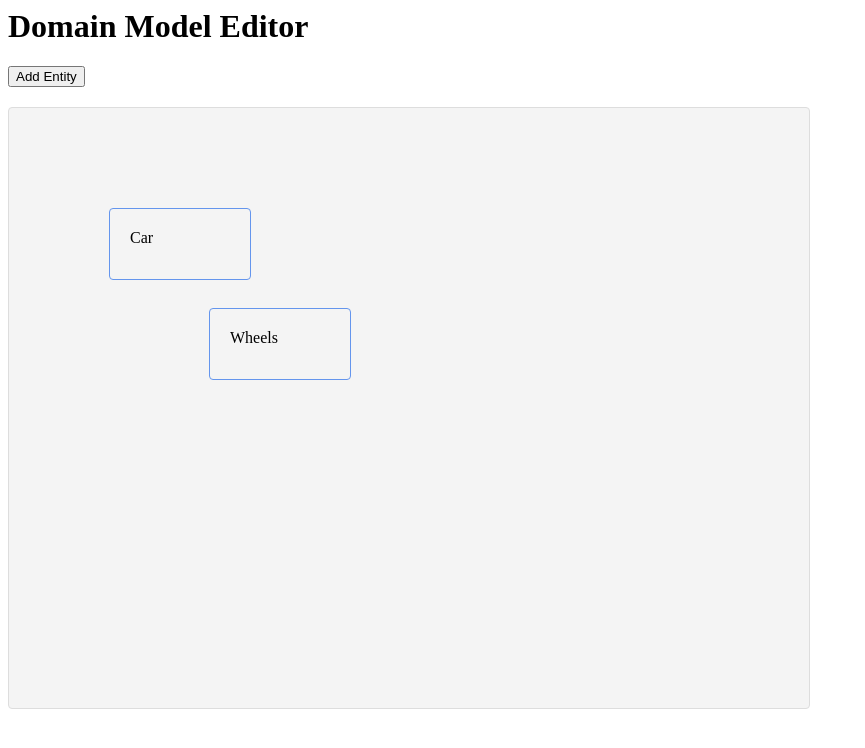
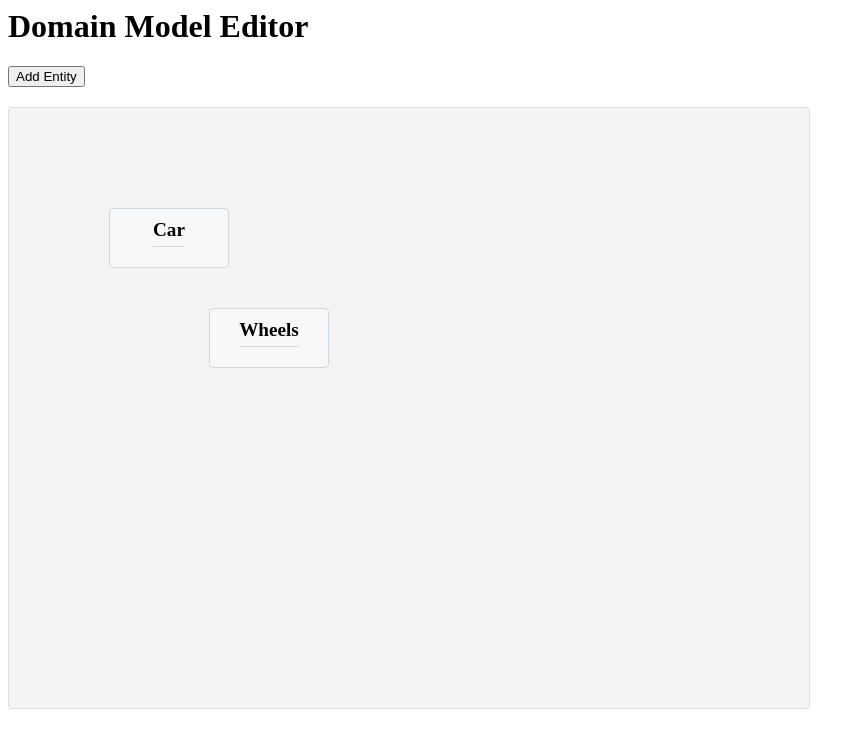
Before and after one commit to devLeopar/Canvas-App, a React app: page / in a window 1280 px wide. Shown: the top 748 px of the page, without its empty margins (0-865 px from the left). Built offline with nearby package versions, Linux system fonts and the light colour scheme.

Commit message:
feat: better styling for entities

```diff
--- a/src/components/DraggableEntity.tsx
+++ b/src/components/DraggableEntity.tsx
@@ -5,11 +5,31 @@ import { runInAction } from "mobx";
 
 const entityBaseStyle = {
   position: "absolute" as const,
-  width: 100,
-  height: 30,
-  border: "1px solid cornflowerblue",
+  display: "flex",
+  flexDirection: "column" as const,
+  justifyContent: "center",
+  alignItems: "center",
+  width: 120, // A bit wider
+  minWidth: 120, // Ensures that it doesn't shrink beyond this point
+  backgroundColor: "#f7f8fa", // A subtle background color
+  border: "1px solid #cfd7df", // A softer border color
   borderRadius: 4,
-  padding: 20,
+  padding: "10px 20px", // A bit of padding to space things out
+  boxSizing: "border-box" as const, // Ensures padding doesn't add up to width
+};
+
+const titleStyle = {
+  margin: "0 0 10px 0",
+  fontSize: "1.2em",
+  borderBottom: "1px solid #cfd7df",
+  paddingBottom: "5px",
+};
+
+const attributeStyle = {
+  fontSize: "1em",
+  listStyleType: "none",
+  padding: 0,
+  margin: 0,
 };
 
 type DraggableEntityProps = {
@@ -94,16 +114,19 @@ const DraggableEntity = observer(({ entity }: DraggableEntityProps) => {
     <div
       onDoubleClick={handleDoubleClick}
       onMouseDown={handleMouseDown}
-      style={Object.assign({}, entityBaseStyle, {
-        cursor: isDragging ? "grabbing" : "grab",
+      style={{
+        ...entityBaseStyle,
         left: entity.x,
         top: entity.y,
-      })}
+        cursor: isDragging ? "grabbing" : "grab",
+      }}
     >
-      {entity.name}
-      {entity.attributes.map((attribute) => (
-        <div key={attribute}>{attribute}</div>
-      ))}
+      <h2 style={titleStyle}>{entity.name}</h2>
+      <ul style={attributeStyle}>
+        {entity.attributes.map((attribute) => (
+          <li key={attribute}>{attribute}</li>
+        ))}
+      </ul>
     </div>
   );
 });
```
